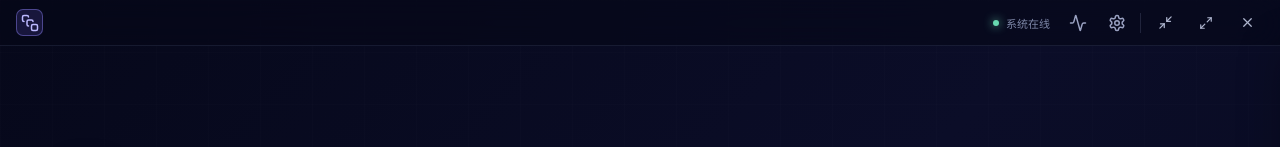
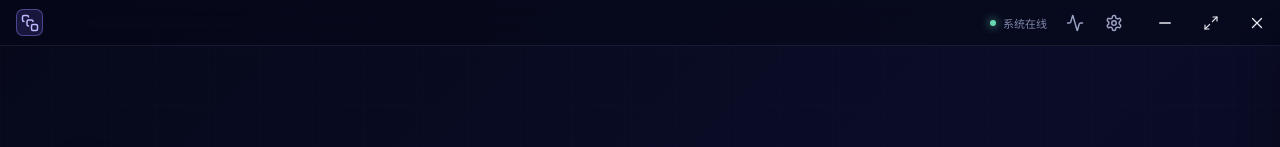
Before and after one commit to thelinyue/Workbench, a React (Vite) app in the folder src/renderer/: page / in a window 1280 px wide. Shown: the top 147 px of the page. Built offline with nearby package versions, Linux system fonts and the light colour scheme.

Commit message:
style: match Windows shell controls

```diff
--- a/src/renderer/src/App.tsx
+++ b/src/renderer/src/App.tsx
@@ -21,6 +21,7 @@ import {
   LoaderCircle,
   Maximize2,
   Menu,
+  Minus,
   Minimize2,
   MoreHorizontal,
   PackageOpen,
@@ -257,10 +258,11 @@ export function App() {
             <Activity size={18} />{runningCount > 0 && <span className="notification-dot">{runningCount}</span>}
           </button>
           <button className="topbar-icon-button" type="button" aria-label="打开设置" onClick={() => openApp('settings')}><SettingsIcon size={18} /></button>
-          <span className="topbar-divider" aria-hidden="true" />
-          <button className="shell-window-control" type="button" aria-label="最小化工作台" onClick={() => void window.workbench.shell.minimize()}><Minimize2 size={15} /></button>
-          <button className="shell-window-control" type="button" aria-label="最大化或还原工作台" onClick={() => void window.workbench.shell.toggleMaximize()}><Maximize2 size={14} /></button>
-          <button className="shell-window-control shell-window-control-close" type="button" aria-label="关闭工作台" onClick={() => void window.workbench.shell.close()}><X size={15} /></button>
+          <div className="shell-window-controls" aria-label="窗口控制">
+            <button className="shell-window-control" type="button" aria-label="最小化工作台" onClick={() => void window.workbench.shell.minimize()}><Minus size={18} strokeWidth={1.8} /></button>
+            <button className="shell-window-control" type="button" aria-label="最大化或还原工作台" onClick={() => void window.workbench.shell.toggleMaximize()}><Maximize2 size={16} strokeWidth={1.7} /></button>
+            <button className="shell-window-control shell-window-control-close" type="button" aria-label="关闭工作台" onClick={() => void window.workbench.shell.close()}><X size={18} strokeWidth={1.7} /></button>
+          </div>
         </div>
       </header>
 
--- a/src/renderer/src/styles.css
+++ b/src/renderer/src/styles.css
@@ -149,6 +149,9 @@ h1, h2, h3, p { margin: 0; }
 .topbar { height: 46px; padding: 0 16px; border-bottom-color: rgba(165, 183, 240, .1); background: rgba(6, 8, 24, .57); }
 .brand-mark { width: 27px; height: 27px; border-radius: 7px; -webkit-app-region: no-drag; }
 .topbar-actions { gap: 7px; }.health-indicator { margin-right: 5px; color: #7e88a8; }.topbar-icon-button { width: 32px; height: 32px; border-radius: 7px; }
+.shell-window-controls { display: flex; align-self: stretch; margin: 0 -16px 0 5px; -webkit-app-region: no-drag; }
+.shell-window-control { width: 46px; height: 46px; color: #e8eaf2; }
+.shell-window-control-close:hover { background: #c42d46; }
 .desktop-icons { inset: 46px 0 0; }.virtual-window-layer { inset: 46px 0 0; }.task-drawer { top: 46px; }
 .desktop-icon { width: 86px; min-height: 102px; border-radius: 8px; }.desktop-icon-image { width: 54px; height: 54px; border-radius: 13px; box-shadow: 0 10px 20px rgba(0,0,0,.32), inset 0 1px rgba(255,255,255,.18); }.desktop-icon-caption { display: none; }.desktop-icon-label { font-size: 12px; text-shadow: 0 1px 3px #02030b; }
 .app-window { border-radius: 8px; box-shadow: 0 24px 56px rgba(0,0,0,.52); background: rgba(14, 18, 45, .95); }.window-titlebar { min-height: 39px; padding-left: 12px; background: rgba(13, 17, 42, .98); }.window-controls button { width: 28px; height: 28px; }.analysis-view, .settings-view { background: linear-gradient(140deg, rgba(18, 24, 58, .98), rgba(9, 13, 34, .98)); }.analysis-heading h1, .settings-heading h1 { font-size: 22px; }.analysis-actions { margin-top: 19px; gap: 7px; }.action-tile { min-height: 62px; border-radius: 8px; }.package-grid { gap: 7px; }.package-card { min-height: 208px; border-radius: 8px; }.analysis-heading-metric { border-radius: 7px; }
```
